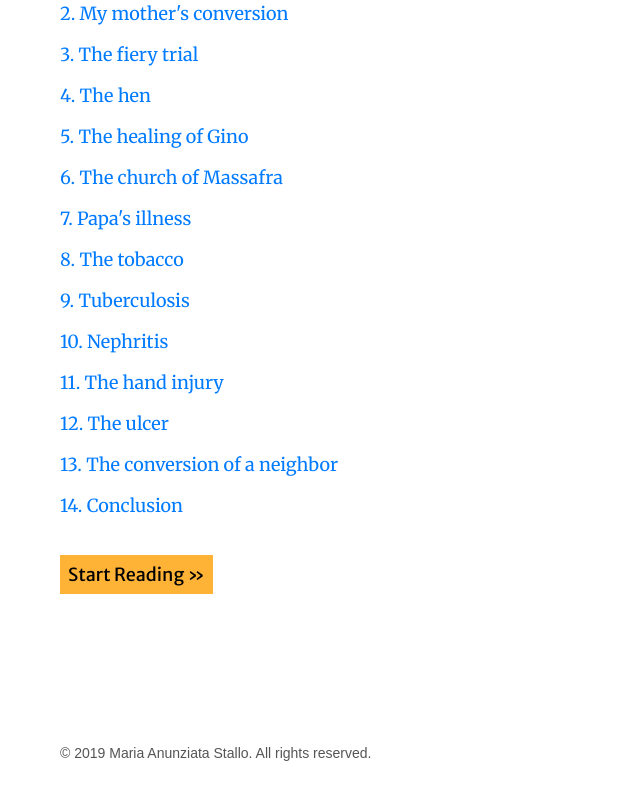
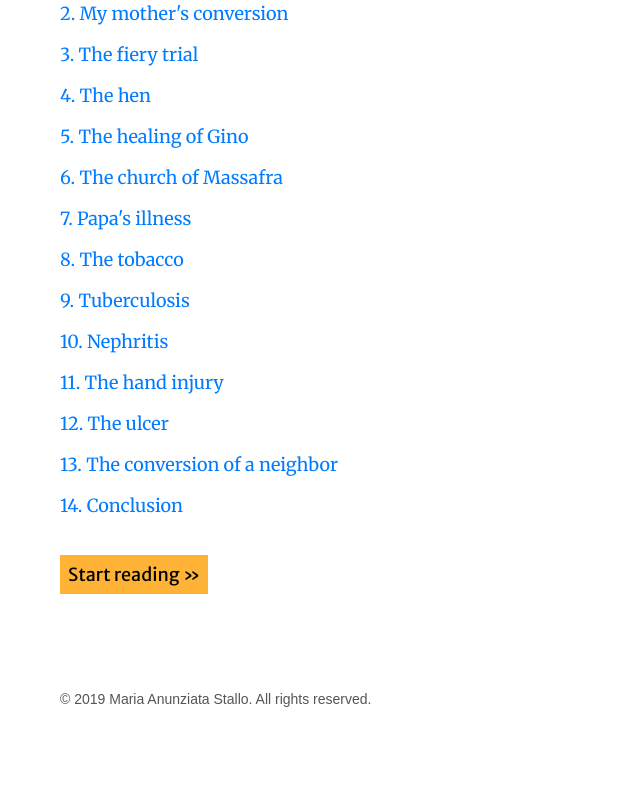
Before and after one commit to johnstallo/maria-martucci, a Next.js app: page / in a window 1280 px wide. Shown: the part 460-1260 px from the top of the page, without its empty margins (0-640 px from the left). After the commit the page ends 1210 px from the top, so only its background shows below. Built offline with nearby package versions, Linux system fonts and the light colour scheme; a web font is replaced by a local one.

Commit message:
Button capitalization

```diff
--- a/pages/index.js
+++ b/pages/index.js
@@ -42,8 +42,8 @@ const Index = () => (
         <ChapterPreview title="13. The conversion of a neighbor" chapterRef="13" />
         <ChapterPreview title="14. Conclusion" chapterRef="14" />
       </ContentLayout>
-      <Start buttonUrl="/preface" buttonText="Start Reading" /> <br />
-      <EndSpace />
+      <Start buttonUrl="/preface" buttonText="Start reading" /> <br />
+      {/* <EndSpace /> */}
     </Layout>
     <style jsx>{`
     `}</style>
```
